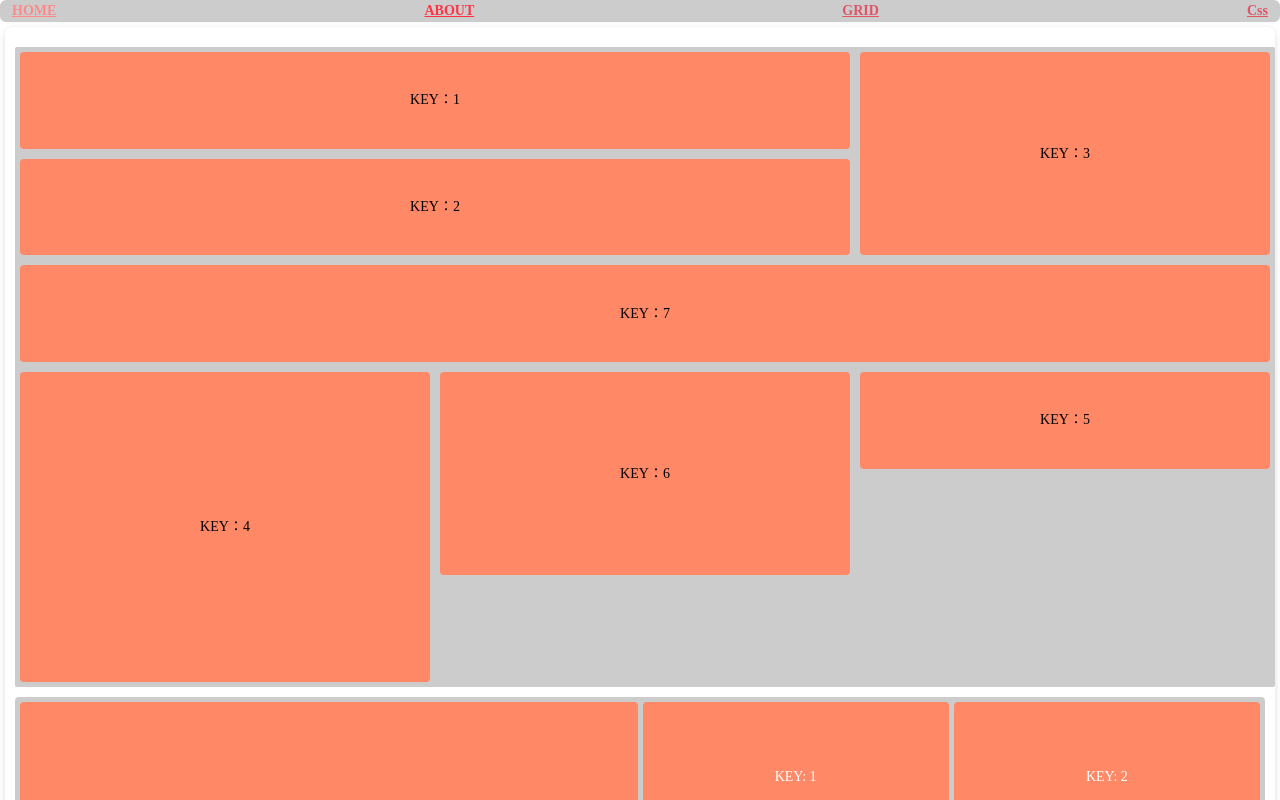
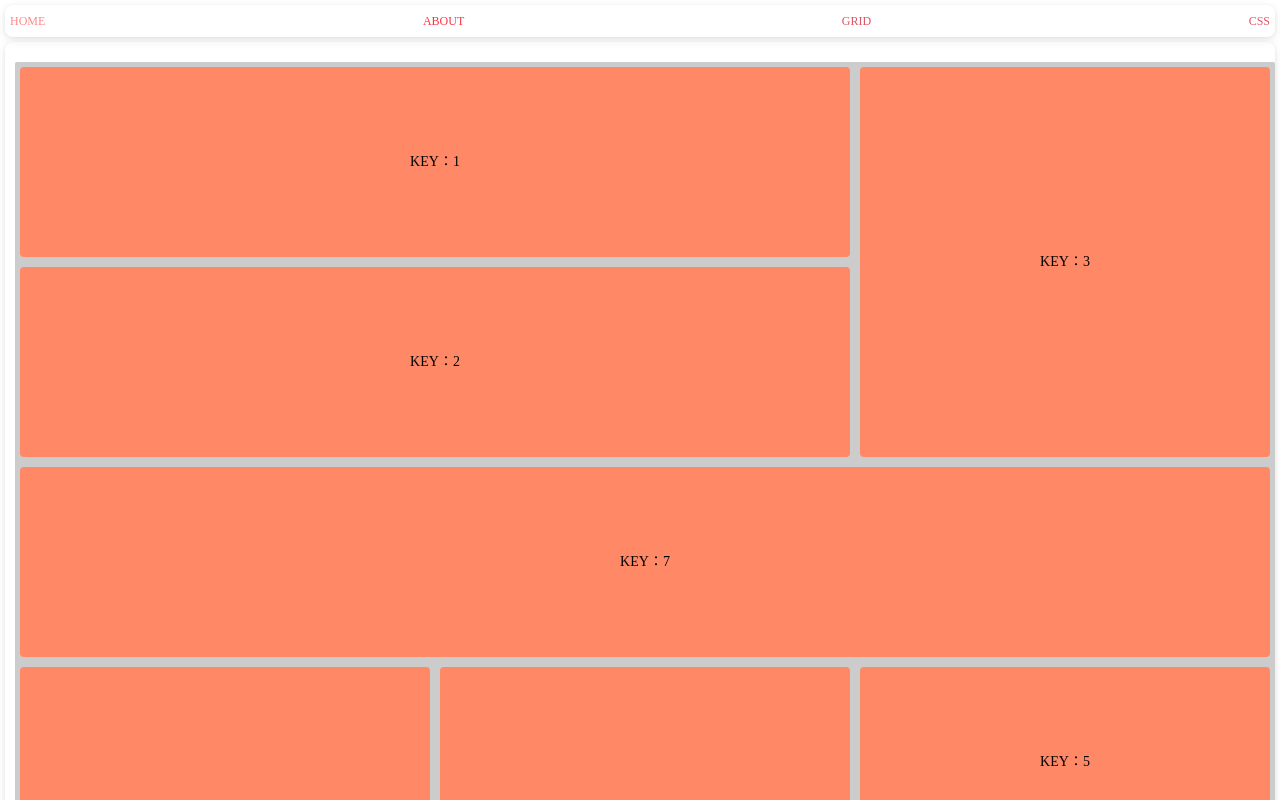
Before and after one commit to easyhoo242/react-demo, a React (Vite) app: page /grid in a window 1280 px wide. Shown: the top 800 px of the page. Built offline with nearby package versions, Linux system fonts and the light colour scheme.

Commit message:
feat: css调整

```diff
--- a/src/assets/style/reset.less
+++ b/src/assets/style/reset.less
@@ -128,6 +128,10 @@ table {
   border-spacing: 0;
 }
 
+a {
+  text-decoration: none;
+}
+
 #root {
   max-width: 1280px;
   margin: 0 auto;
--- a/src/pages/App.tsx
+++ b/src/pages/App.tsx
@@ -7,7 +7,7 @@ import Css from '~/pages/Css'
 export default function App() {
   return (
     <div className='App'>
-      <header className='bg-[#ccc] rounded-md px-3 py-1 flex items-center justify-between font-semibold color-[#f88] shadow-sm shadow-gray-50'>
+      <header className='cw-base-shadow flex items-center justify-between text-[12px] uppercase'>
         <Link className='color-[#f88]' to='/'>
           HOME
         </Link>
--- a/src/pages/Grid/index.less
+++ b/src/pages/Grid/index.less
@@ -2,7 +2,6 @@
   background-color: #ccc;
   margin: 10px 5px;
   border-radius: 2px;
-  height: 80vh;
 
   display: grid;
   grid-template-columns: repeat(3, 1fr);
```
